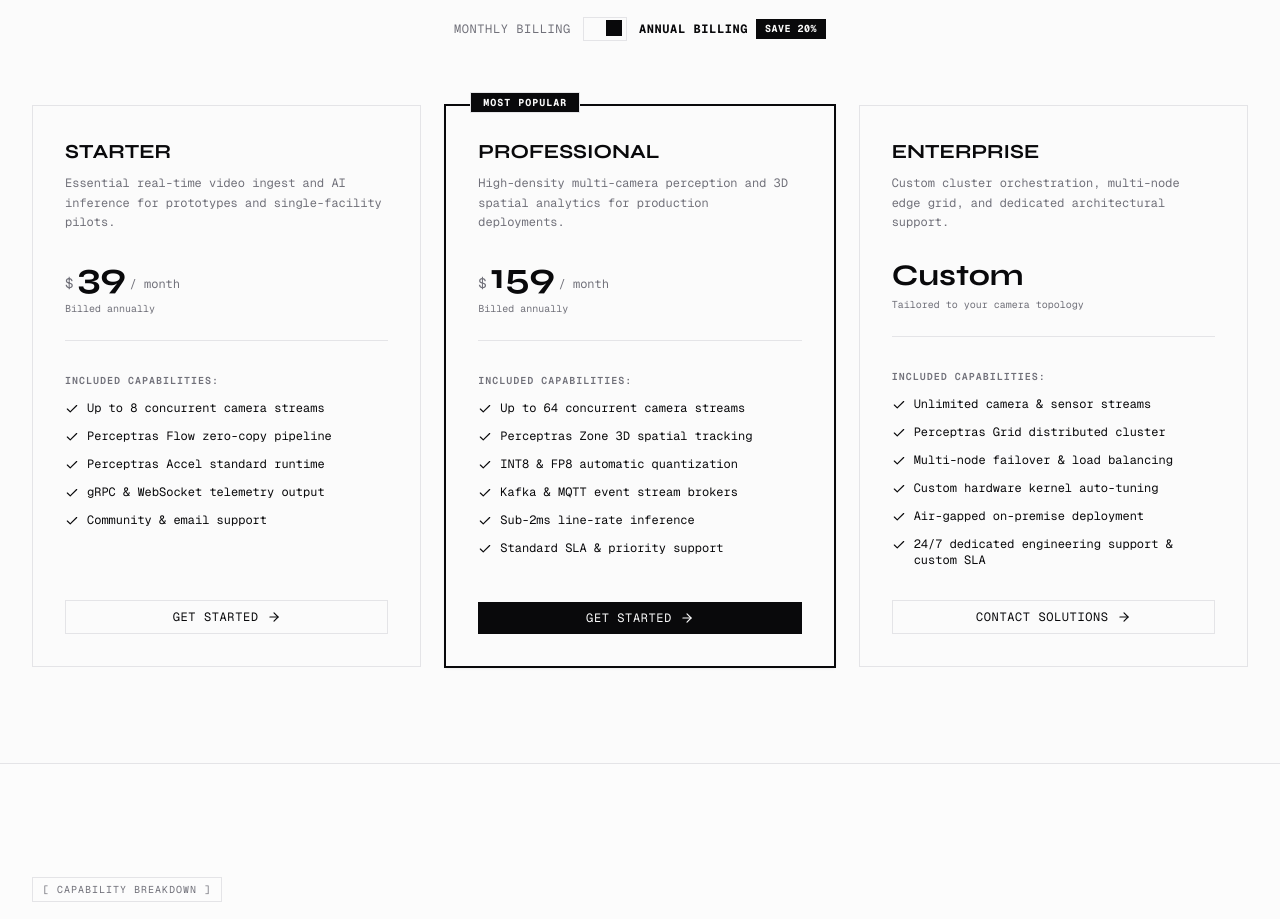
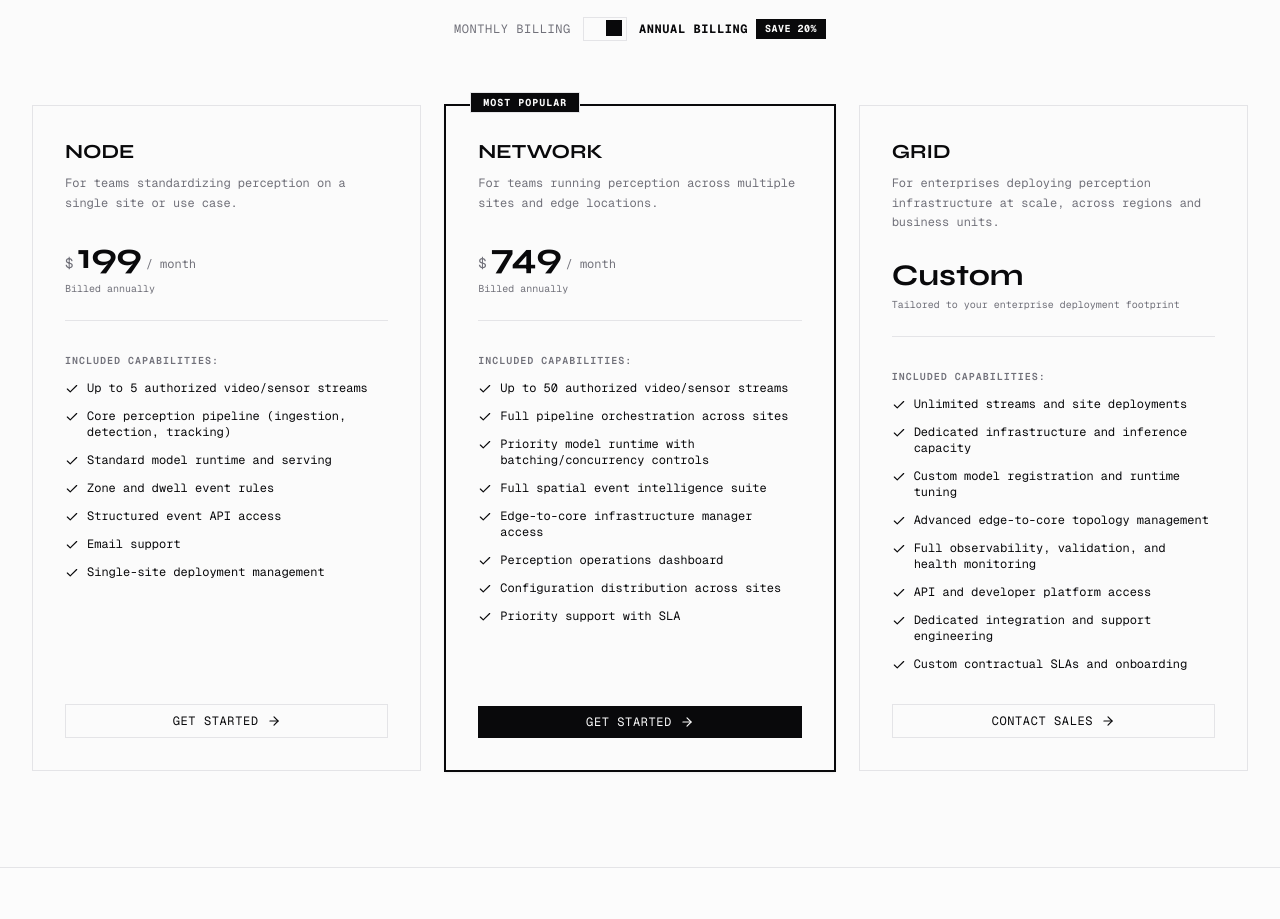
Before and after one commit to ChathuraAt1/perceptras, a Next.js app: page /pricing in a window 1280 px wide. Shown: the part 920-1839 px from the top of the page. Built offline with nearby package versions, Linux system fonts and the light colour scheme; no server answers.

Commit message:
feat: update pricing tiers to Node, Network, and Grid plans and add contact redirection for Grid inquiries

```diff
--- a/app/checkout/page.tsx
+++ b/app/checkout/page.tsx
@@ -1,6 +1,6 @@
 "use client";
 
-import { useState, Suspense } from "react";
+import { useState, useEffect, Suspense } from "react";
 import { useSearchParams } from "next/navigation";
 import Link from "next/link";
 import { Section, Container } from "@/components/layout/section-container";
@@ -54,6 +54,37 @@ const PLAN_DATA: Record<string, PlanDetails> = {
       "Standard SLA & priority support",
     ],
   },
+  node: {
+    slug: "node",
+    name: "Node Plan",
+    monthlyPrice: 249,
+    yearlyMonthlyPrice: 199,
+    features: [
+      "Up to 5 authorized video/sensor streams",
+      "Core perception pipeline (ingestion, detection, tracking)",
+      "Standard model runtime and serving",
+      "Zone and dwell event rules",
+      "Structured event API access",
+      "Email support",
+      "Single-site deployment management",
+    ],
+  },
+  network: {
+    slug: "network",
+    name: "Network Plan",
+    monthlyPrice: 899,
+    yearlyMonthlyPrice: 749,
+    features: [
+      "Up to 50 authorized video/sensor streams",
+      "Full pipeline orchestration across sites",
+      "Priority model runtime with batching/concurrency controls",
+      "Full spatial event intelligence suite",
+      "Edge-to-core infrastructure manager access",
+      "Perception operations dashboard",
+      "Configuration distribution across sites",
+      "Priority support with SLA",
+    ],
+  },
   enterprise: {
     slug: "enterprise",
     name: "Enterprise Plan",
@@ -77,8 +108,15 @@ function CheckoutContent() {
   const intervalParam =
     searchParams.get("interval") || searchParams.get("billing") || "yearly";
 
+  // Redirect enterprise grid inquiries to contact sales
+  useEffect(() => {
+    if (planParam === "grid") {
+      window.location.href = "/contact?subject=Grid%20Plan%20Inquiry";
+    }
+  }, [planParam]);
+
   const [selectedPlanSlug, setSelectedPlanSlug] = useState<string>(
-    PLAN_DATA[planParam] ? planParam : "professional",
+    PLAN_DATA[planParam] ? planParam : "network",
   );
   const [billingCycle, setBillingCycle] = useState<"monthly" | "yearly">(
     intervalParam === "monthly" ? "monthly" : "yearly",
--- a/components/marketing/pricing-section.tsx
+++ b/components/marketing/pricing-section.tsx
@@ -18,53 +18,59 @@ interface Plan {
 
 const DEFAULT_PLANS: Plan[] = [
   {
-    id: 'starter',
-    name: 'Starter',
-    slug: 'starter',
-    description: 'Essential real-time video ingest and AI inference for prototypes and single-facility pilots.',
-    monthly_price: '49',
-    yearly_price: '39',
+    id: 1,
+    name: 'NODE',
+    slug: 'node',
+    description: 'For teams standardizing perception on a single site or use case.',
+    monthly_price: '249',
+    yearly_price: '199',
     popular: false,
     features: [
-      'Up to 8 concurrent camera streams',
-      'Perceptras Flow zero-copy pipeline',
-      'Perceptras Accel standard runtime',
-      'gRPC & WebSocket telemetry output',
-      'Community & email support',
+      'Up to 5 authorized video/sensor streams',
+      'Core perception pipeline (ingestion, detection, tracking)',
+      'Standard model runtime and serving',
+      'Zone and dwell event rules',
+      'Structured event API access',
+      'Email support',
+      'Single-site deployment management',
     ],
   },
   {
-    id: 'professional',
-    name: 'Professional',
-    slug: 'professional',
-    description: 'High-density multi-camera perception and 3D spatial analytics for production deployments.',
-    monthly_price: '199',
-    yearly_price: '159',
+    id: 2,
+    name: 'NETWORK',
+    slug: 'network',
+    description: 'For teams running perception across multiple sites and edge locations.',
+    monthly_price: '899',
+    yearly_price: '749',
     popular: true,
     features: [
-      'Up to 64 concurrent camera streams',
-      'Perceptras Zone 3D spatial tracking',
-      'INT8 & FP8 automatic quantization',
-      'Kafka & MQTT event stream brokers',
-      'Sub-2ms line-rate inference',
-      'Standard SLA & priority support',
+      'Up to 50 authorized video/sensor streams',
+      'Full pipeline orchestration across sites',
+      'Priority model runtime with batching/concurrency controls',
+      'Full spatial event intelligence suite',
+      'Edge-to-core infrastructure manager access',
+      'Perception operations dashboard',
+      'Configuration distribution across sites',
+      'Priority support with SLA',
     ],
   },
   {
-    id: 'enterprise',
-    name: 'Enterprise',
-    slug: 'enterprise',
-    description: 'Custom cluster orchestration, multi-node edge grid, and dedicated architectural support.',
+    id: 3,
+    name: 'GRID',
+    slug: 'grid',
+    description: 'For enterprises deploying perception infrastructure at scale, across regions and business units.',
     monthly_price: 'Custom',
     yearly_price: 'Custom',
     popular: false,
     features: [
-      'Unlimited camera & sensor streams',
-      'Perceptras Grid distributed cluster',
-      'Multi-node failover & load balancing',
-      'Custom hardware kernel auto-tuning',
-      'Air-gapped on-premise deployment',
-      '24/7 dedicated engineering support & custom SLA',
+      'Unlimited streams and site deployments',
+      'Dedicated infrastructure and inference capacity',
+      'Custom model registration and runtime tuning',
+      'Advanced edge-to-core topology management',
+      'Full observability, validation, and health monitoring',
+      'API and developer platform access',
+      'Dedicated integration and support engineering',
+      'Custom contractual SLAs and onboarding',
     ],
   },
 ];
@@ -91,16 +97,20 @@ export function PricingSection() {
             popular?: boolean;
             features?: string[];
           }
-          const formatted: Plan[] = (data.data as BackendPlan[]).map((item) => ({
+          const formatted: Plan[] = (data.data as BackendPlan[]).map((item) => {
+            const isGrid = item.slug?.toLowerCase() === 'grid';
+            return {
               id: item.id || item.slug,
               name: item.name,
               slug: item.slug,
               description: item.description || '',
-            monthly_price: item.monthly_price ?? item.price ?? '0',
-            yearly_price: item.yearly_price ?? Math.round(Number(item.price || 0) * 0.8),
+              // Frontend override: slug 'grid' does not display prices
+              monthly_price: isGrid ? 'Custom' : (item.monthly_price ?? item.price ?? '0'),
+              yearly_price: isGrid ? 'Custom' : (item.yearly_price ?? Math.round(Number(item.price || 0) * 0.8)),
               popular: Boolean(item.popular),
               features: Array.isArray(item.features) ? item.features : [],
-          }));
+            };
+          });
           if (formatted.length >= 3) {
             setPlans(formatted);
           }
@@ -150,7 +160,8 @@ export function PricingSection() {
       {/* Pricing Cards Grid */}
       <div className="grid grid-cols-1 md:grid-cols-3 gap-6 pt-4">
         {plans.map((plan) => {
-          const isCustom = plan.monthly_price === 'Custom';
+          const isGrid = plan.slug?.toLowerCase() === 'grid';
+          const isCustom = isGrid || plan.monthly_price === 'Custom';
           const price = billingCycle === 'yearly' ? plan.yearly_price : plan.monthly_price;
 
           return (
@@ -178,7 +189,7 @@ export function PricingSection() {
 
                 <div className="mb-8 pb-6 border-b border-border">
                   <div className="flex items-baseline gap-1">
-                    {isCustom ? (
+                    {isGrid || isCustom ? (
                       <span className="font-syne text-3xl font-bold">Custom</span>
                     ) : (
                       <>
@@ -191,8 +202,8 @@ export function PricingSection() {
                     )}
                   </div>
                   <p className="font-mono text-[10px] text-muted mt-1">
-                    {isCustom
-                      ? 'Tailored to your camera topology'
+                    {isGrid || isCustom
+                      ? 'Tailored to your enterprise deployment footprint'
                       : billingCycle === 'yearly'
                       ? 'Billed annually'
                       : 'Billed monthly'}
@@ -215,8 +226,8 @@ export function PricingSection() {
               <div>
                 <Link
                   href={
-                    isCustom
-                      ? '/contact?subject=Enterprise%20Inquiry'
+                    isGrid || isCustom
+                      ? '/contact?subject=Grid%20Plan%20Inquiry'
                       : `/checkout?plan=${plan.slug}&interval=${billingCycle}`
                   }
                 >
@@ -225,7 +236,7 @@ export function PricingSection() {
                     size="md"
                     className="w-full flex items-center justify-center gap-2"
                   >
-                    <span>{isCustom ? 'Contact Solutions' : 'Get Started'}</span>
+                    <span>{isGrid || isCustom ? 'Contact Sales' : 'Get Started'}</span>
                     <ArrowRight className="h-3.5 w-3.5" />
                   </Button>
                 </Link>
```
Lines whose indentation alone changed are shown as unchanged.
